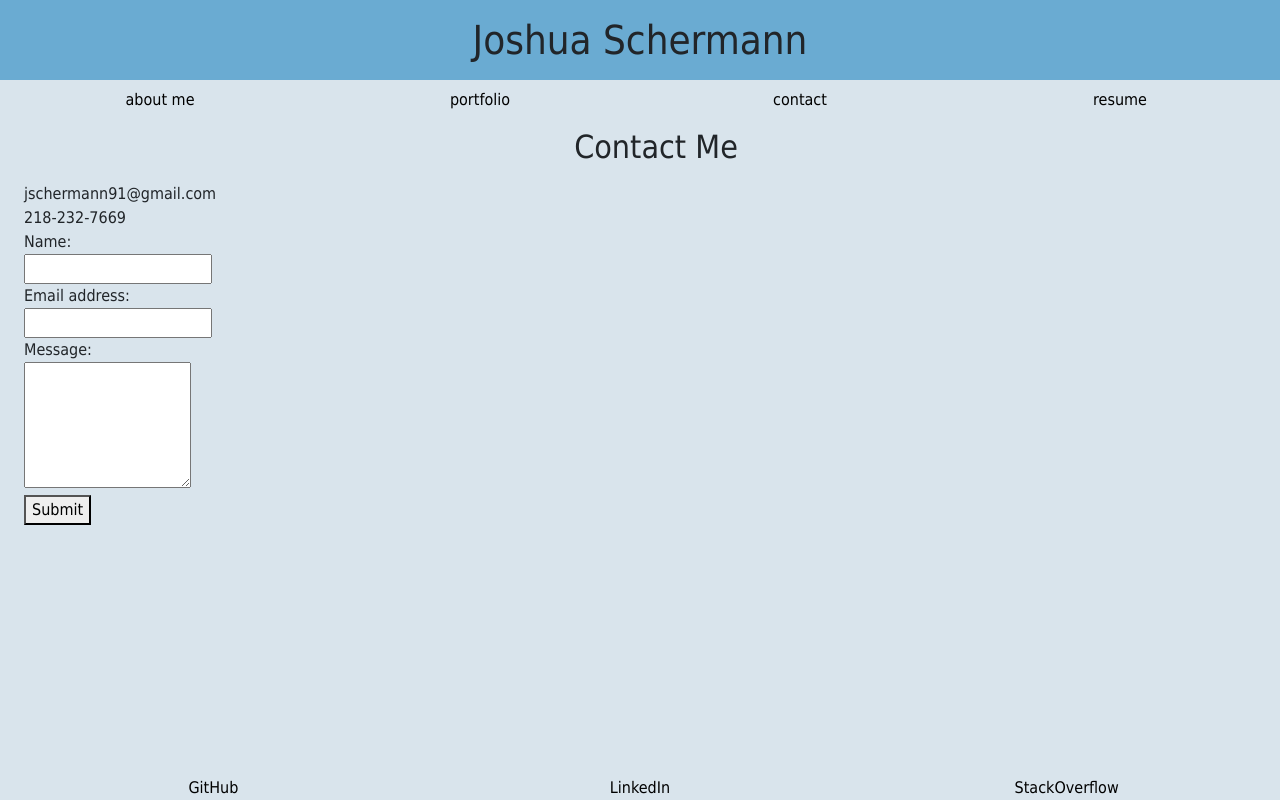
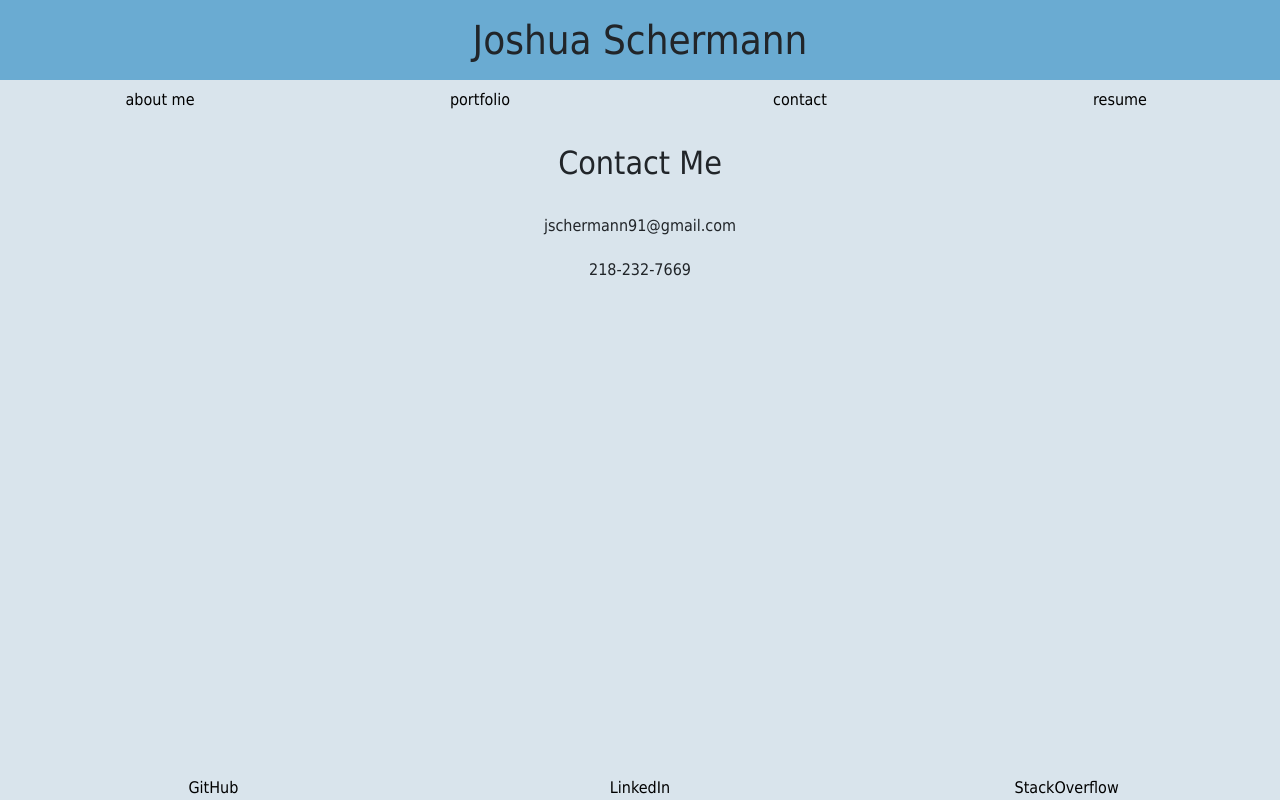
Before and after one commit to josh2100/react-portfolio, a React (Create React App) app: page / in a window 1280 px wide. Both pictures are taken after a click on the element "contact". Built offline with nearby package versions, Linux system fonts and the light colour scheme.

Commit message:
contact form removed

```diff
--- a/src/components/Contact/index.js
+++ b/src/components/Contact/index.js
@@ -2,42 +2,42 @@ import { useState } from 'react';
 import { validateEmail, } from '../../utils/helpers';
 
 function Contact () {
-    const [formState, setFormState] = useState({ name: '', email: '', message: '' });
+    // const [formState, setFormState] = useState({ name: '', email: '', message: '' });
 
-    const [errorMessage, setErrorMessage] = useState('');
-    const { name, email, message } = formState;
+    // const [errorMessage, setErrorMessage] = useState('');
+    // const { name, email, message } = formState;
 
-    const handleSubmit = (e) => {
-        e.preventDefault();
-        if (!errorMessage) {
-          setFormState({ [e.target.name]: e.target.value });
-          // console.log('Form', formState);
-        }
-      };
+    // const handleSubmit = (e) => {
+    //     e.preventDefault();
+    //     if (!errorMessage) {
+    //       setFormState({ [e.target.name]: e.target.value });
+    //       // console.log('Form', formState);
+    //     }
+    //   };
 
-      const handleChange = (e) => {
-        if (e.target.name === 'email') {
-          const isValid = validateEmail(e.target.value);
-          if (!isValid) {
-            setErrorMessage('Your email is invalid.');
-          } else {
-            setErrorMessage('');
-          }
-        } else {
-          if (!e.target.value.length) {
-            setErrorMessage(`${e.target.name} is required.`);
-          } else {
-            setErrorMessage('');
-          }
-        }
-      };
+      // const handleChange = (e) => {
+      //   if (e.target.name === 'email') {
+      //     const isValid = validateEmail(e.target.value);
+      //     if (!isValid) {
+      //       setErrorMessage('Your email is invalid.');
+      //     } else {
+      //       setErrorMessage('');
+      //     }
+      //   } else {
+      //     if (!e.target.value.length) {
+      //       setErrorMessage(`${e.target.name} is required.`);
+      //     } else {
+      //       setErrorMessage('');
+      //     }
+      //   }
+      // };
 
     return (
-        <section>
-        <h2 data-testid="h1tag" className="col-12 d-flex justify-content-center m-3">Contact Me</h2>
-        <div>jschermann91@gmail.com</div>
-        <div>218-232-7669</div>
-        <form id="contact-form" onSubmit={handleSubmit}>
+        <section className="row justify-content-center m-3">
+        <h2 className="col-12 d-flex justify-content-center m-3">Contact Me</h2>
+        <div className="col-12 d-flex justify-content-center m-3">jschermann91@gmail.com</div>
+        <div className="col-12 d-flex justify-content-center m-1">218-232-7669</div>
+        {/* <form id="contact-form" onSubmit={handleSubmit}>
           <div>
             <label htmlFor="name">Name:</label>
             <br />
@@ -59,7 +59,7 @@ function Contact () {
             </div>
           )}
           <button data-testid="button" type="submit">Submit</button>
-        </form>
+        </form> */}
       </section>
     )
 }
```
